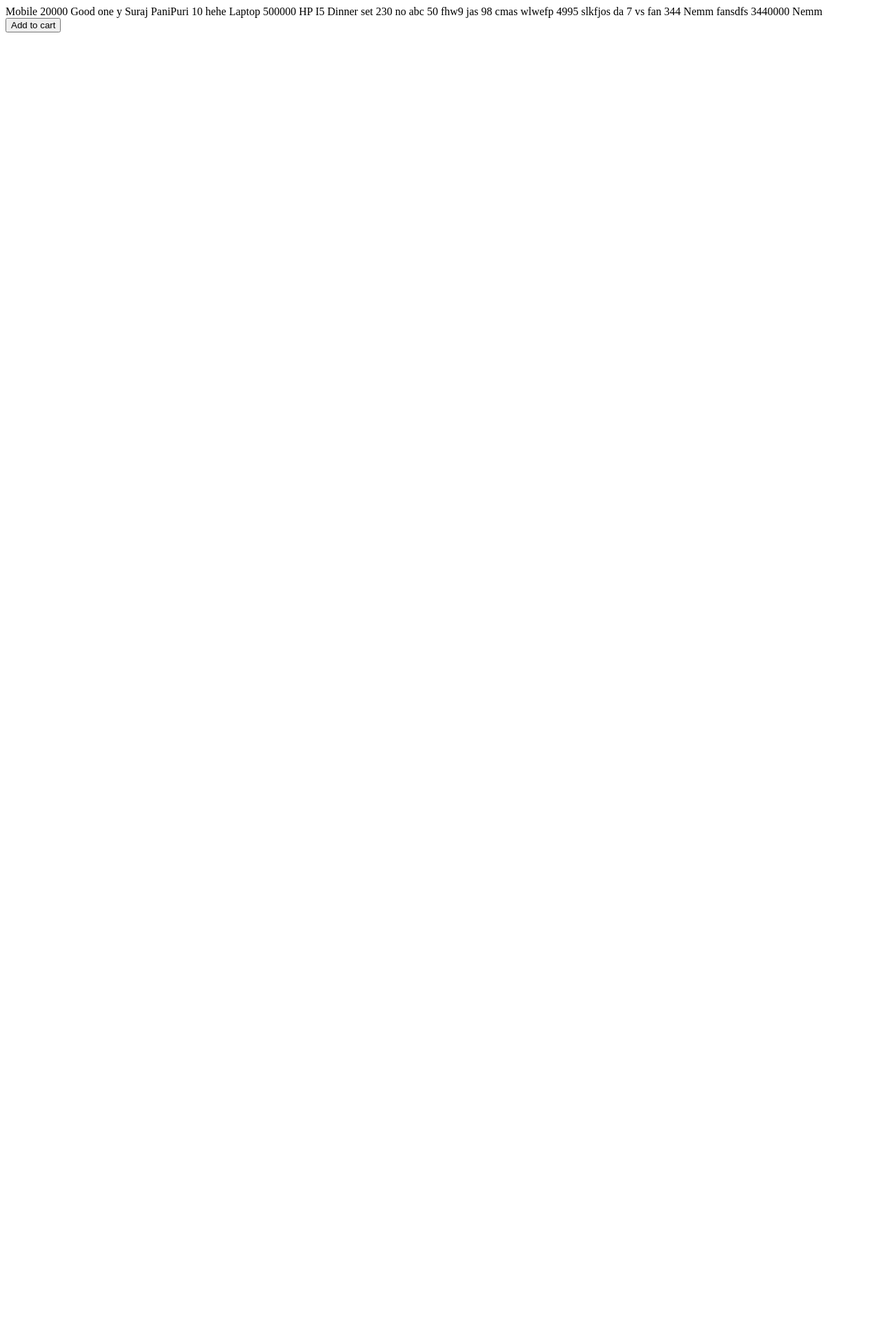
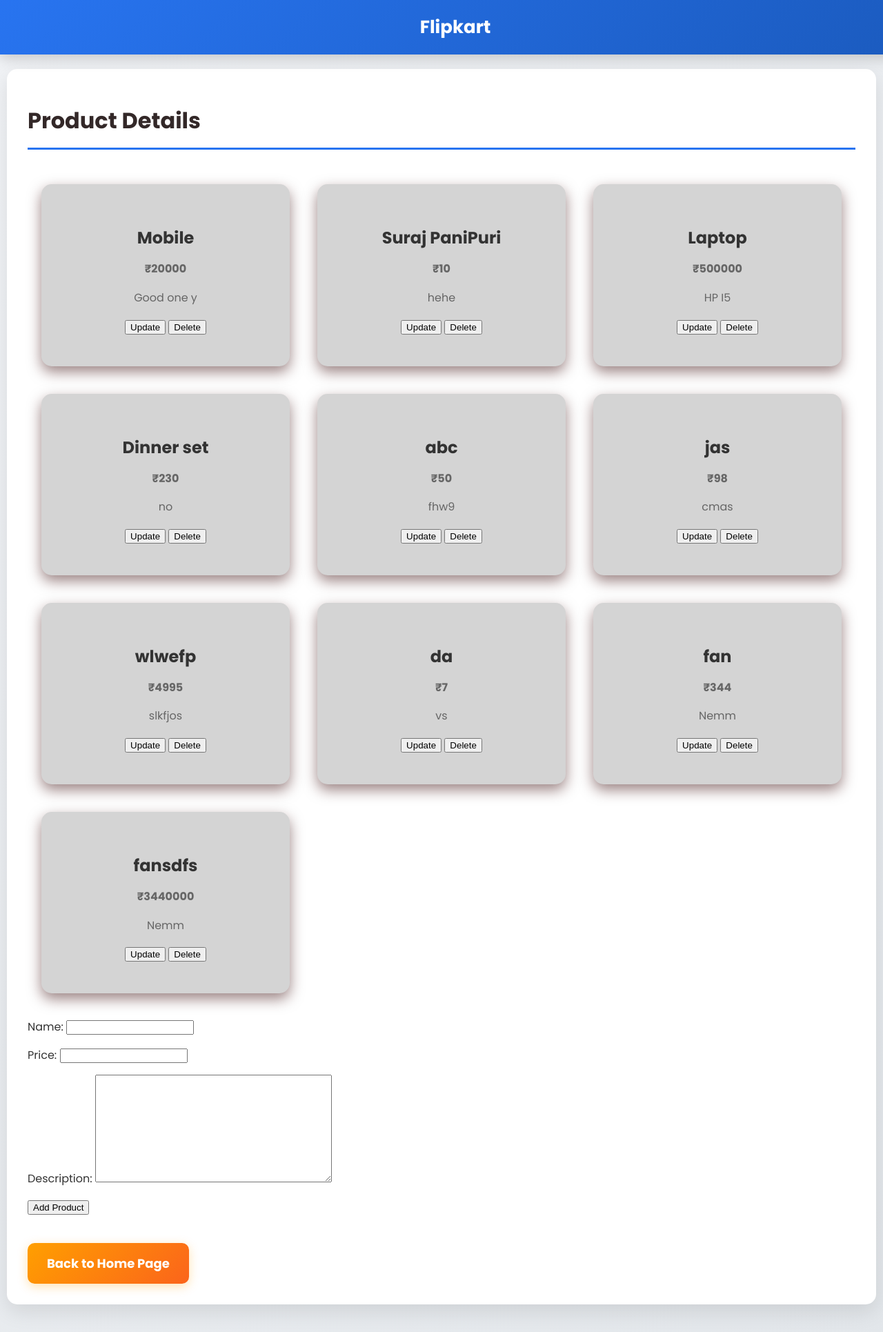
Before and after one commit to saniyasayyad/Django-Project, a Django app: page /electronics/product/ in a window 1280 px wide. Shown: the whole page at 69% size. Before the commit the page ends 47 px from the top, so only its background shows below. Run offline with Django 5.2, Linux system fonts and the light colour scheme; data comes from the database, SQL or seed files in the repository; both versions use the stored data as it was after the commit.

Commit message:
After Making th Changes

```diff
--- a/flipkart/electronics/models.py
+++ b/flipkart/electronics/models.py
@@ -6,6 +6,7 @@
     name = models.CharField(max_length=500)
     price = models.IntegerField()
     description = models.TextField()
+    image = models.ImageField(upload_to='images/', null=True, blank=True)
 
     def __str__(self):  # Fix indentation here
         return self.name
--- a/flipkart/electronics/templates/electronics/product_detail.html
+++ b/flipkart/electronics/templates/electronics/product_detail.html
@@ -1,10 +1,191 @@
-{% for pro in prod %}
-{{pro.name}}
-{{pro.price}}
-{{pro.description}}
-{% endfor %}
+<!DOCTYPE html>
+<html lang="en">
+<head>
+    <meta charset="UTF-8">
+    <meta name="viewport" content="width=device-width, initial-scale=1.0">
+    <title>Product Detail | Flipkart</title>
+    <style>
+        @import url('https://fonts.googleapis.com/css2?family=Inter:wght@300;400;600&family=Poppins:wght@400;600;700&display=swap');
 
-<div>
-    {{form.as_p}}
-    <input type="submit" value="Add to cart">
-</div>
+        body {
+            background: linear-gradient(135deg, #f1f3f6, #e2e6ea);
+            font-family: 'Poppins', sans-serif;
+            margin: 0;
+            padding: 0;
+            color: #333;
+        }
+
+        .navbar {
+            background: linear-gradient(135deg, #2874f0, #1b5bbf);
+            padding: 20px;
+            color: white;
+            text-align: center;
+            font-size: 26px;
+            font-weight: 700;
+            position: fixed;
+            width: 100%;
+            top: 0;
+            left: 0;
+            box-shadow: 0 4px 20px rgba(0, 0, 0, 0.2);
+            z-index: 1000;
+            animation: slideDown 0.5s ease-out;
+        }
+
+        @keyframes slideDown {
+            from { transform: translateY(-100%); }
+            to { transform: translateY(0); }
+        }
+
+        .container {
+            max-width: 1200px;
+            margin: 100px auto 40px;
+            background: #fff;
+            padding: 30px;
+            border-radius: 15px;
+            box-shadow: 0 10px 30px rgba(0, 0, 0, 0.1);
+            animation: fadeIn 1s ease-in;
+        }
+
+        @keyframes fadeIn {
+            from { opacity: 0; transform: translateY(20px); }
+            to { opacity: 1; transform: translateY(0); }
+        }
+
+        h1 {
+            color: #332828;
+            font-weight: 700;
+            text-align: left;
+            border-bottom: 3px solid #2874f0;
+            padding-bottom: 15px;
+            margin-bottom: 30px;
+            font-size: 32px;
+        }
+
+        .product-grid {
+            display: grid;
+            grid-template-columns: repeat(auto-fit, minmax(300px, 1fr));
+            gap: 40px;
+            padding: 20px;
+        }
+
+        .product {
+            background: #d4d4d4;
+            padding: 25px;
+            border-radius: 15px;
+            box-shadow: 0 8px 20px rgba(58, 12, 12, 0.514);
+            transition: transform 5s ease, box-shadow 0.3s ease;
+            text-align: center;
+            display: flex;
+            flex-direction: column;
+            align-items: center;
+            position: relative;
+            overflow: hidden;
+        }
+
+        .product img {
+            width: 100%;
+            height: 250px;
+            border-radius: 10px;
+            object-fit: cover;
+            transition: transform 0.3s ease;
+        }
+
+        .product:hover img {
+            transform: scale(1.05);
+        }
+
+        .product-info {
+            text-align: center;
+            padding: 20px 0;
+            width: 100%;
+        }
+
+        .product h2 {
+            color: #333;
+            margin: 15px 0;
+            font-weight: 700;
+            font-size: 24px;
+        }
+
+        .product p {
+            color: #666;
+            font-size: 16px;
+            line-height: 1.6;
+        }
+
+        .price {
+            color: #388e3c;
+            font-weight: 700;
+            font-size: 26px;
+            margin: 10px 0;
+        }
+
+        .product::before {
+            content: '';
+            position: absolute;
+            top: 0;
+            left: -100%;
+            width: 100%;
+            height: 100%;
+            background: linear-gradient(90deg, transparent, rgba(255, 255, 255, 0.4), transparent);
+            transition: left 12s ease;
+        }
+
+        .product:hover::before {
+            left: 100%;
+        }
+
+        .back-link {
+            display: inline-block;
+            margin-top: 40px;
+            padding: 16px 28px;
+            background: linear-gradient(135deg, #ff9f00, #fb641b);
+            color: white;
+            text-decoration: none;
+            border-radius: 10px;
+            font-weight: 700;
+            font-size: 18px;
+            transition: transform 12s ease, box-shadow 12s ease;
+            box-shadow: 0 4px 15px rgba(255, 159, 0, 0.3);
+        }
+
+        .back-link:hover {
+            transform: translateY(-3px);
+            box-shadow: 0 6px 20px rgba(255, 159, 0, 0.4);
+        }
+    </style>
+</head>
+<body>
+    <div class="navbar">Flipkart</div>
+
+    <div class="container">
+        <h1>Product Details</h1>
+
+        <div class="product-grid">
+            {% for pro in prod %}
+            <div class="product">
+                <div class="product-info">
+                    <h2>{{ pro.name }}</h2>
+                    <p class="price">₹{{ pro.price }}</p>
+                    <p>{{ pro.description }}</p>
+
+                    <a href= "{%url 'update_product' pro.id %}"> <button type="button">Update</button></a>
+                    <a href= "{%url 'delete_product' pro.id %}"> <button type="button">Delete</button></a>
+
+                </div>
+            </div>
+            {% endfor %}
+        </div>
+
+        <div class="form-container">
+            <form method="post">
+                {% csrf_token %}
+                {{ form.as_p }}
+                <input type="submit" value="Add Product" class="submit-btn" name="add_product">
+            </form>
+        </div>
+
+        <a href="/" class="back-link">Back to Home Page</a>
+    </div>
+</body>
+</html>
--- a/flipkart/electronics/urls.py
+++ b/flipkart/electronics/urls.py
@@ -2,5 +2,8 @@
 from electronics import views
 
 urlpatterns = [
-    path('product/', views.product_detail, name="product_detail")
+    path('product/', views.product_detail, name="product_detail"),
+    path('update/<int:id>', views.update_product, name='update_product'),
+    path("delete_product/<int:id>/", views.delete_product, name="delete_product"),
+
 ]
--- a/flipkart/electronics/views.py
+++ b/flipkart/electronics/views.py
@@ -1,4 +1,4 @@
-from django.shortcuts import render
+from django.shortcuts import render, redirect, get_object_or_404
 from .models import Product
 from .forms import ProductForm
 # Create your views here.
@@ -11,6 +11,25 @@
     form = ProductForm()
     if request.method == 'POST':
         form = ProductForm(request.POST)
-        if form.isvalid():
+        if form.is_valid():
             form.save()
-    return render(request, 'electronics/product_detail.html', {"prod":prod})
+            form = ProductForm()
+    return render(request, 'electronics/product_detail.html', {"prod":prod, 'form':form})
+
+def delete_product(request, id):
+            prod = get_object_or_404(Product, id=id)
+            prod.delete()
+            return redirect('product_detail')
+
+def update_product(request, id):
+        prod = get_object_or_404(Product, id=id)
+
+        if request.method == 'POST':
+            form = ProductForm(request.POST, instance=prod)
+            if form.is_valid():
+                form.save()
+                return redirect('product_detail')
+        else:
+            form = ProductForm(instance=prod)
+
+        return render(request, 'electronics/update_product.html',{"form":form, "prod":prod})
```
Also changed, not shown: django commands.txt (added, +40 -0 lines), flipkart/electronics/templates/electronics/update_product.html (added, +7 -0 lines), flipkart/db.sqlite3, flipkart/electronics/migrations/0002_product_image_alter_product_name.py (added).
